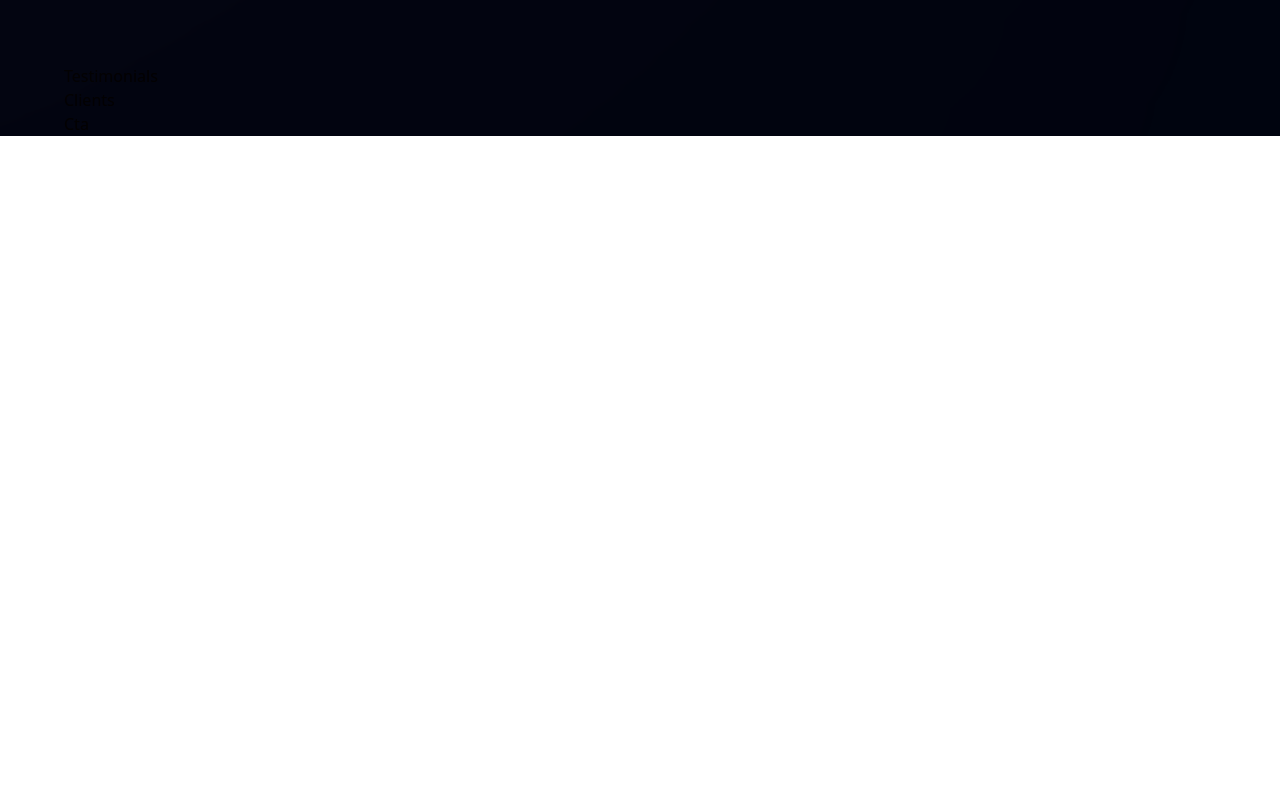
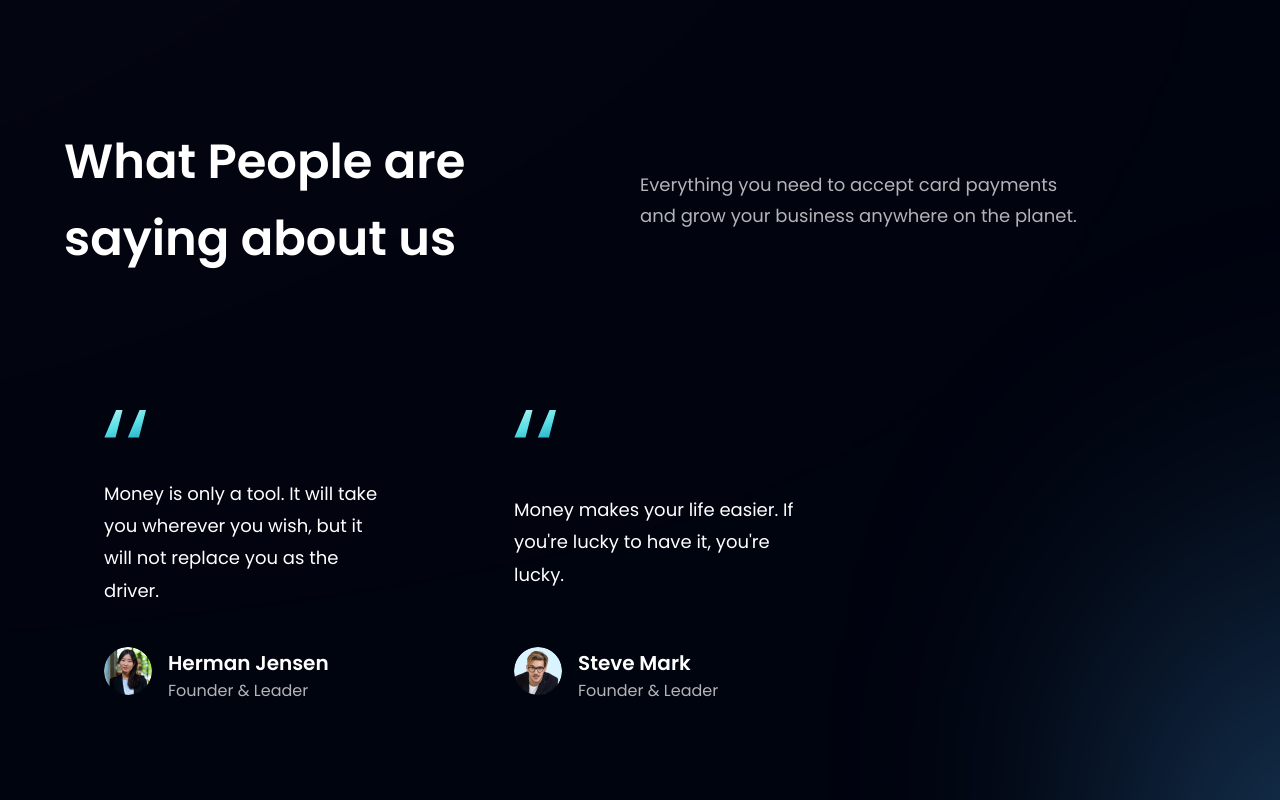
Before and after one commit to alirezatalebizadeh/toturial-vite-app, a React (Vite) app in the folder toturial react project/: page / in a window 1280 px wide. Shown: the part 2740-3540 px from the top of the page. Before the commit the page ends 2876 px from the top, so only its background shows below. Built offline with nearby package versions, Linux system fonts and the light colour scheme.

Commit message:
create design of cardDeal section

```diff
--- a/toturial react project/src/components/CardDeal.jsx
+++ b/toturial react project/src/components/CardDeal.jsx
@@ -12,7 +12,7 @@
         <p className={`${styles.paragraph} max-w-[470px] mt-5`}>Arcu tortor, purus in mattis at sed integer faucibus. Aliquet quis
           aliquet eget mauris tortor.ç Aliquet ultrices ac, ametau.</p>
         <Button styles={`mt-10`} />
-      </div>
+      </div>1
 
       <div className={layout.sectionImg}>
         <img src={card} alt="billing" className='w-[100%] h-[100%]' />
--- a/toturial react project/src/components/FeedBack.jsx
+++ /dev/null
@@ -1,9 +0,0 @@
-import React from 'react'
-
-function FeedBack() {
-    return (
-        <div>FeedBack</div>
-    )
-}
-
-export default FeedBack
--- /dev/null
+++ b/toturial react project/src/components/FeedBackCard.jsx
@@ -0,0 +1,27 @@
+import React from 'react'
+import { quotes } from '../assets'
+
+function FeedBack({ content, name, title, img }) {
+    return (
+        <div className="flex justify-between flex-col px-10 py-12 rounded-[20px]  max-w-[370px] md:mr-10 sm:mr-5 mr-0 my-5 feedback-card">
+            <img src={quotes} alt="double_quotes" className="w-[42.6px] h-[27.6px] object-contain" />
+            <p className="font-poppins font-normal text-[18px] leading-[32.4px] text-white my-10">
+                {content}
+            </p>
+
+            <div className="flex flex-row">
+                <img src={img} alt={name} className="w-[48px] h-[48px] rounded-full" />
+                <div className="flex flex-col ml-4">
+                    <h4 className="font-poppins font-semibold text-[20px] leading-[32px] text-white">
+                        {name}
+                    </h4>
+                    <p className="font-poppins font-normal text-[16px] leading-[24px] text-dimWhite">
+                        {title}
+                    </p>
+                </div>
+            </div>
+        </div>
+    )
+}
+
+export default FeedBack
--- a/toturial react project/src/components/Testimonials.jsx
+++ b/toturial react project/src/components/Testimonials.jsx
@@ -1,7 +1,28 @@
 import React from 'react'
+import styles from '../style'
+import Feedback from "./FeedBackCard"
+import { feedback } from "../constants"
+
+
 
 export default function Testimonials() {
     return (
-        <div>Testimonials</div>
+        <section id="clients"
+            className={`${styles.paddingY} ${styles.flexCenter} flex-col relative`}>
+            <div className="absolute z-[0] w-[60%] h-[60%] -right-[50%] rounded-full blue__gradient bottom-40" />
+
+            <div className="w-full flex justify-between items-center md:flex-row flex-col sm:mb-16 mv-6 relative z-[1]">
+                <h2 className={styles.heading2}>What People are <br className="sm:block hidden" /> saying about us</h2>
+                <div className="w-full md:mt-0 mt-6">
+                    <p className={`${styles.paragraph} text-left max-w-[450px]`}>Everything you need to accept card payments and grow your business
+                        anywhere on the planet.</p>
+                </div>
+            </div>
+
+            <div className="flex flex-wrap sm:justify-start justify-center w-full feedback-container relative z-[1]">
+                {feedback.map((card) => (<Feedback key={card.id}
+                    {...card} />))}
+            </div>
+        </section>
     )
 }
```
